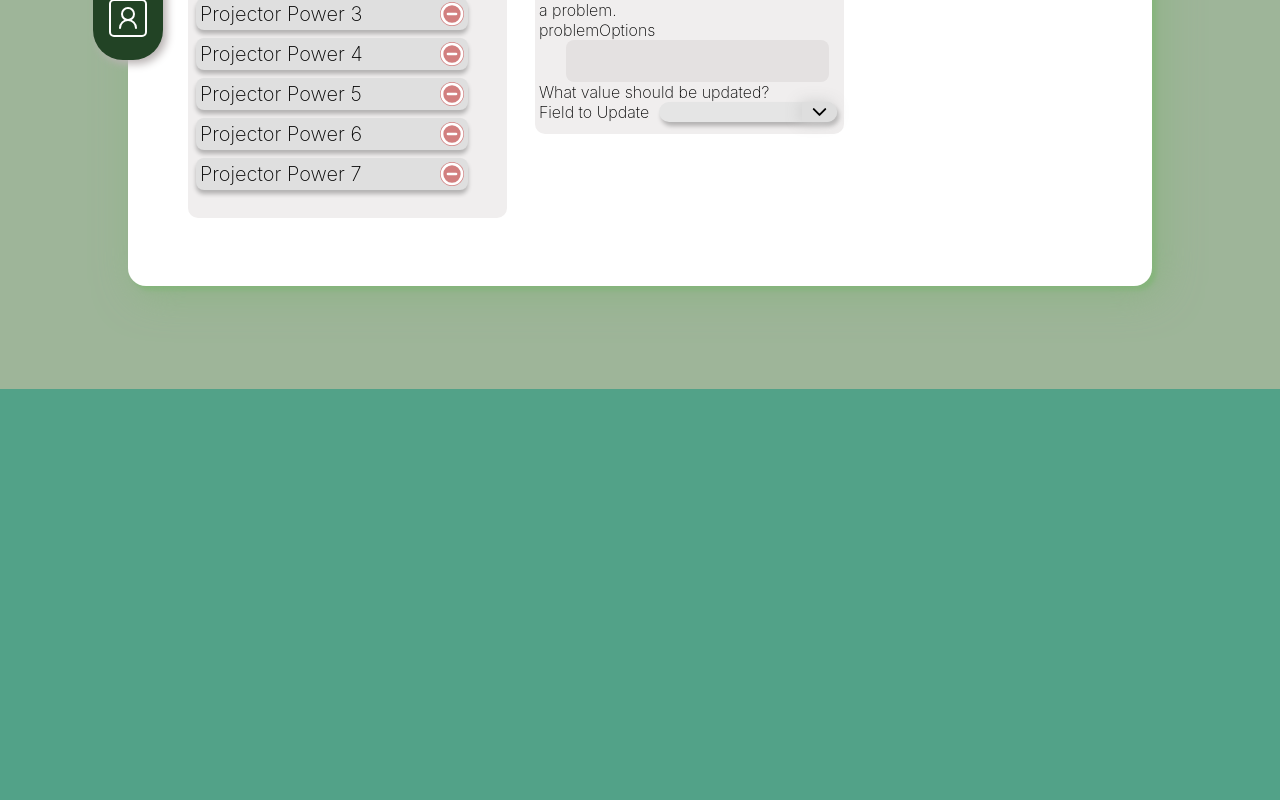
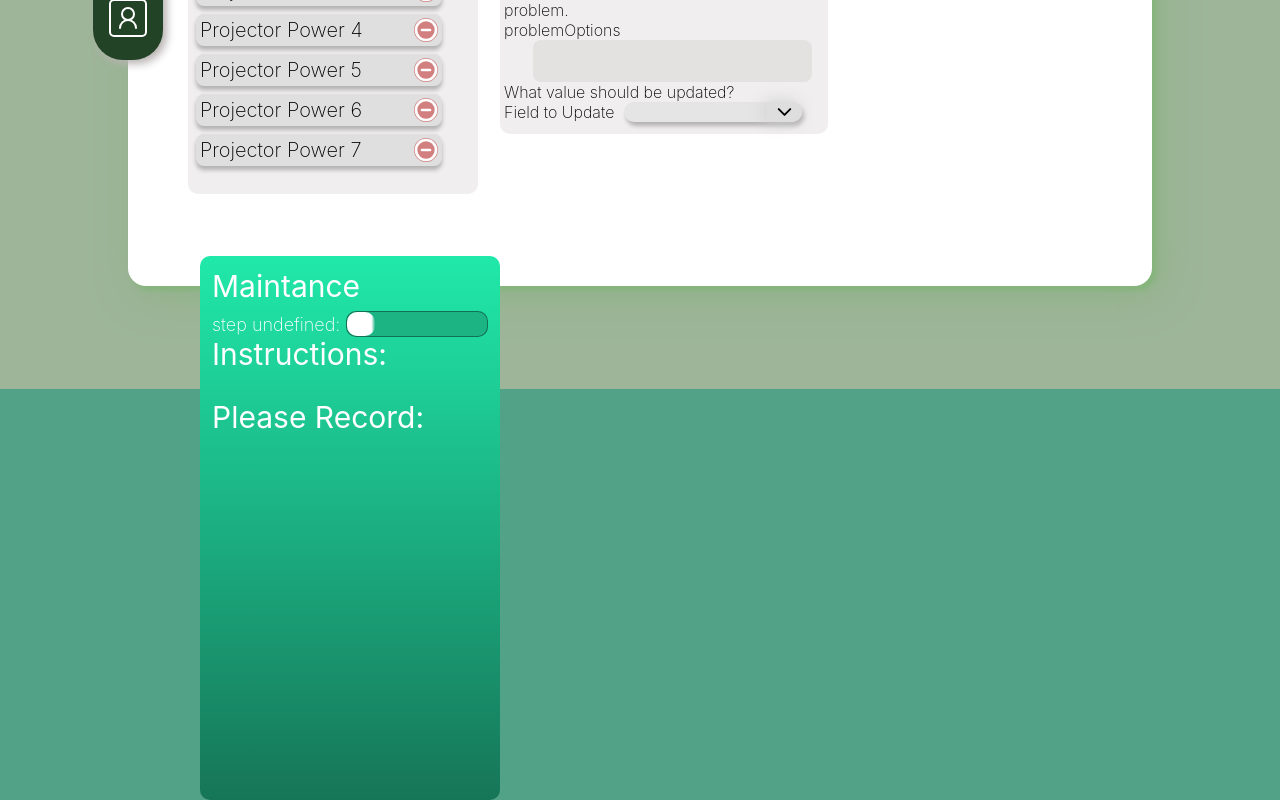
Before and after one commit to pman1015/preventative-maintance-stack, a React (Create React App) app in the folder front-end/preventative-maintenance/: page /equipment/maintanceEdit in a window 1280 px wide. Shown: the part 411-1211 px from the top of the page. Before the commit the page ends 800 px from the top, so only its background shows below. Built offline with nearby package versions, Linux system fonts and the light colour scheme.

Commit message:
finished PM page

```diff
--- /dev/null
+++ b/front-end/preventative-maintenance/src/assets/components/PM ProgressBar/PMProgress.css
@@ -0,0 +1,29 @@
+.bar {
+    margin-top: 8px;
+    display: flex;
+    align-items: center;
+}
+
+.progress_bar {
+    background-color: #1DB484;
+    border-radius: 10px;
+    border: solid;
+    border-width: 1px;
+    border-color: rgba(0, 0, 0, 0.371);
+    height: 100%;
+    flex-grow: 1;
+}
+
+.progress_bar_fill {
+    height: 100%;
+    border-radius: 10px;
+    background: linear-gradient(90deg, rgba(255, 255, 255, 1) 0%, rgba(255, 255, 255, 1) 87%, rgba(255, 255, 255, 0.0760679271708683) 100%);
+}
+
+.bar-label {
+    font-size: 18px;
+    color: white;
+    font-weight: 200;
+    width: fit-content;
+    margin-right: 6px;
+}
--- /dev/null
+++ b/front-end/preventative-maintenance/src/assets/components/PM ProgressBar/PMProgress.jsx
@@ -0,0 +1,20 @@
+import {useEffect, useState} from "react";
+import "./PMProgress.css";
+function PMProgressBar({size, index, label, style}) {
+	const defaultStyle = {height:"24px"};
+	const [innerStyle, setInnerStyle] = useState({width: "20%"});
+	useEffect(() => {
+		setInnerStyle({width: `${(index / size) * 100}%`});
+	}, [index]);
+	return (
+		<div
+			className="bar"
+			style={typeof style === "undefined" ? defaultStyle : style}>
+			<h2 className="bar-label">{label}:</h2>
+			<div className="progress_bar">
+				<div className="progress_bar_fill" style={innerStyle} />
+			</div>
+		</div>
+	);
+}
+export default PMProgressBar;
--- a/front-end/preventative-maintenance/src/pages/equipment/maintanceEdit/Desktop/components/DeviceTypeSelect.jsx
+++ b/front-end/preventative-maintenance/src/pages/equipment/maintanceEdit/Desktop/components/DeviceTypeSelect.jsx
@@ -23,6 +23,7 @@ function DeviceTypeSelect({deviceSelectCache, setDeviceSelectCache}) {
 						fieldName: "Device Type",
 						type: "dropdown",
 						options: deviceTypes.deviceTypes,
+						styleClass: {width: "150", height: "20"},
 					},
 				],
 			});
@@ -30,7 +31,6 @@ function DeviceTypeSelect({deviceSelectCache, setDeviceSelectCache}) {
 	}, []);
 	return (
 		<InputForm
-
 			isEditable={true}
 			initialStates={deviceSelectInitial}
 			cachedChanges={deviceSelectCache}
--- /dev/null
+++ b/front-end/preventative-maintenance/src/pages/equipment/maintanceEdit/Desktop/components/Preview.css
@@ -0,0 +1,31 @@
+.mobile-preview-container {
+    width: calc(300px - 24px);
+    border-radius: 10px;
+    padding: 12px;
+    margin-left: 12px;
+    height: 100%;
+    background: rgb(32, 233, 169);
+    background: linear-gradient(180deg, rgba(32, 233, 169, 1) 0%, rgba(22, 117, 87, 1) 100%);
+    display: flex;
+    flex-direction: column;
+}
+
+.mobile-preview-container h1 {
+    font-weight: light;
+    color: white;
+    font-weight: 400;
+    font-size: 30px;
+    padding: 0;
+    margin: 0;
+}
+
+.preview-bold {
+    font-weight: 300;
+    color: white;
+}
+
+.preview-normal {
+    font-size: 16px;
+    font-weight: 200;
+    color: white;
+}
--- /dev/null
+++ b/front-end/preventative-maintenance/src/pages/equipment/maintanceEdit/Desktop/components/Preview.jsx
@@ -0,0 +1,58 @@
+import {useEffect, useState} from "react";
+import PMProgressBar from "../../../../../assets/components/PM ProgressBar/PMProgress";
+import InputForm from "../../../../../assets/components/form/form";
+import "./Preview.css";
+function Preview({selectedStep, deviceType, steps_count}) {
+	function convertCamelCaseToNormalString(str) {
+		return str
+			.replace(/([a-z])([A-Z])/g, "$1 $2")
+			.replace(/([A-Z])([A-Z][a-z])/g, "$1 $2")
+			.toLowerCase()
+			.split(" ")
+			.map((word) => word.charAt(0).toUpperCase() + word.slice(1))
+			.join(" ");
+	}
+	const [previewConfig, setPreviewConfig] = useState({});
+	const [previewCache, setPreviewCache] = useState({});
+	useEffect(() => {
+        let type = "";
+        switch(selectedStep.informationType){
+            case "option":
+                type = "dropdown";
+                break;
+            default:
+                type = selectedStep.informationType;
+                break;
+
+        }
+		setPreviewConfig({
+			inputs: [
+				{
+					fieldName: selectedStep.informationLabel,
+					type: type,
+                    options: selectedStep.possibleValues
+				},
+			],
+		});
+	}, [selectedStep]);
+	return (
+		<div className="mobile-preview-container">
+			<h1>{convertCamelCaseToNormalString(deviceType)} Maintance</h1>
+			<PMProgressBar
+				size={steps_count}
+				index={selectedStep.index}
+				label={`step ${selectedStep.index}`}
+			/>
+			<h1 className="preview-bold">Instructions:</h1>
+			<h2 className="preview-normal">{selectedStep.displayedMessage}</h2>
+			<h1 className="preview-bold"> Please Record: </h1>
+			<InputForm
+				isEditable={true}
+				initialStates={previewConfig}
+				cachedChanges={previewCache}
+				setCachedChanges={setPreviewCache}
+			/>
+		</div>
+	);
+}
+export default Preview;
--- a/front-end/preventative-maintenance/src/pages/equipment/maintanceEdit/Desktop/components/StepsList.jsx
+++ b/front-end/preventative-maintenance/src/pages/equipment/maintanceEdit/Desktop/components/StepsList.jsx
@@ -13,7 +13,7 @@ import "./StepList.css";
  * @param {function(Object)} param0.setSelectedCard - function to set the value of the selected card
  * @returns {JSX.Element.PMStepsList} - returns a functional component to select and reorder PM Steps
  */
-function PMStepsList({deviceTypeCache, selectedCard, setSelectedCard}) {
+function PMStepsList({deviceTypeCache, selectedCard, setSelectedCard,set_steps_count}) {
 	//Use Effect and use state to set the device type locally when the device type cache is updated
 	const [deviceType, setDeviceType] = useState("");
 	useEffect(() => {
@@ -42,6 +42,7 @@ function PMStepsList({deviceTypeCache, selectedCard, setSelectedCard}) {
 	//When the steps cache is updated if the active card has changed update the old card in the cache and set the new active card as selectedCard
 
 	useEffect(() => {
+		set_steps_count(stepsCache.length);
 		const active_index = stepsCache.findIndex((step) => step.isActive);
 		if (active_index === -1) return;
 		if (
@@ -93,7 +94,7 @@ function updateStepCache(step, stepsCache, setStepsCache, active_index) {
 	//If the step is not in the cache exit as there is no step to update
 	if (update_index === -1) return;
 	//If the step is in the cache and is the active step set it to active
-
+	step.index = update_index;
 	if(typeof active_index !== "undefined" )step.isActive = Number(step.stepID) - 1 === active_index ? true : false;
 	//Copy and update the cache
 	let tempSteps = [...stepsCache];
--- a/front-end/preventative-maintenance/src/pages/equipment/maintanceEdit/Desktop/maintanceEditDesktop.css
+++ b/front-end/preventative-maintenance/src/pages/equipment/maintanceEdit/Desktop/maintanceEditDesktop.css
@@ -1,7 +1,6 @@
     .left-side-page {
         height: 520px;
-        padding-right: 38px;
-        max-width: 33%;
+        max-width: 35%;
     }
 
     .light-card {
--- a/front-end/preventative-maintenance/src/pages/equipment/maintanceEdit/Desktop/maintanceEditDesktop.jsx
+++ b/front-end/preventative-maintenance/src/pages/equipment/maintanceEdit/Desktop/maintanceEditDesktop.jsx
@@ -4,6 +4,7 @@ import * as svgs from "../../components/equipmentSVGs";
 import DeviceTypeSelect from "./components/DeviceTypeSelect";
 import StepEdit from "./components/StepEdit";
 import PMStepsList from "./components/StepsList";
+import Preview from "./components/Preview";
 import "./maintanceEditDesktop.css";
 import ConfugureLogging from "./components/ConfigureLogging";
 import { getDeviceOptionsByType } from "../../../../util/equipmentQueries";
@@ -12,10 +13,13 @@ function MaintanceEditDesktop() {
 	const [deviceSelectCache, setDeviceSelectCache] = useState({});
 	const [selectedCard, setSelectedCard] = useState({});
 	const [deviceOptions, setDeviceOptions] = useState([]);
+	const [steps_count ,set_steps_count] = useState(0);
+	const [deviceType, setDeviceType] = useState("");
 	useEffect(()=> {
 		if(typeof deviceSelectCache.values !== "undefined"){
 			let typeIndex =deviceSelectCache.values.findIndex((obj)=> obj.name === "Device Type");
 			if(typeIndex !== -1){
+				setDeviceType(deviceSelectCache.values[typeIndex].value);
 				let response = getDeviceOptionsByType(deviceSelectCache.values[typeIndex].value);
 				let options = [];
 				if(response.status === 200){
@@ -28,9 +32,10 @@ function MaintanceEditDesktop() {
 		}
 	},[deviceSelectCache])
 
+
 	return (
 		<>
-			<div className="left-side-page">
+			<div className="left-side-page" style={{paddingRight:"32px"}}>
 				<div className="equipment_page_header">
 					<EquipmentControlMenu />
 					<div className="equipment_page_label">
@@ -47,12 +52,17 @@ function MaintanceEditDesktop() {
 					deviceTypeCache={deviceSelectCache}
 					selectedCard={selectedCard}
 					setSelectedCard={setSelectedCard}
+					set_steps_count = {set_steps_count}
 				/>
 			</div>
 			<div className="left-side-page">
 				<StepEdit selectedStep={selectedCard} setSelectedStep={setSelectedCard} />
 				<ConfugureLogging selectedCard={selectedCard} setSelectedCard={setSelectedCard} deviceOptions = {deviceOptions}/>
 			</div>
+			<div className="left-side-page" style={{paddingRight:"0px"}}>
+				<Preview selectedStep={selectedCard} deviceType={deviceType} steps_count={steps_count}/>
+
+			</div>
 		</>
 	);
 }
```
